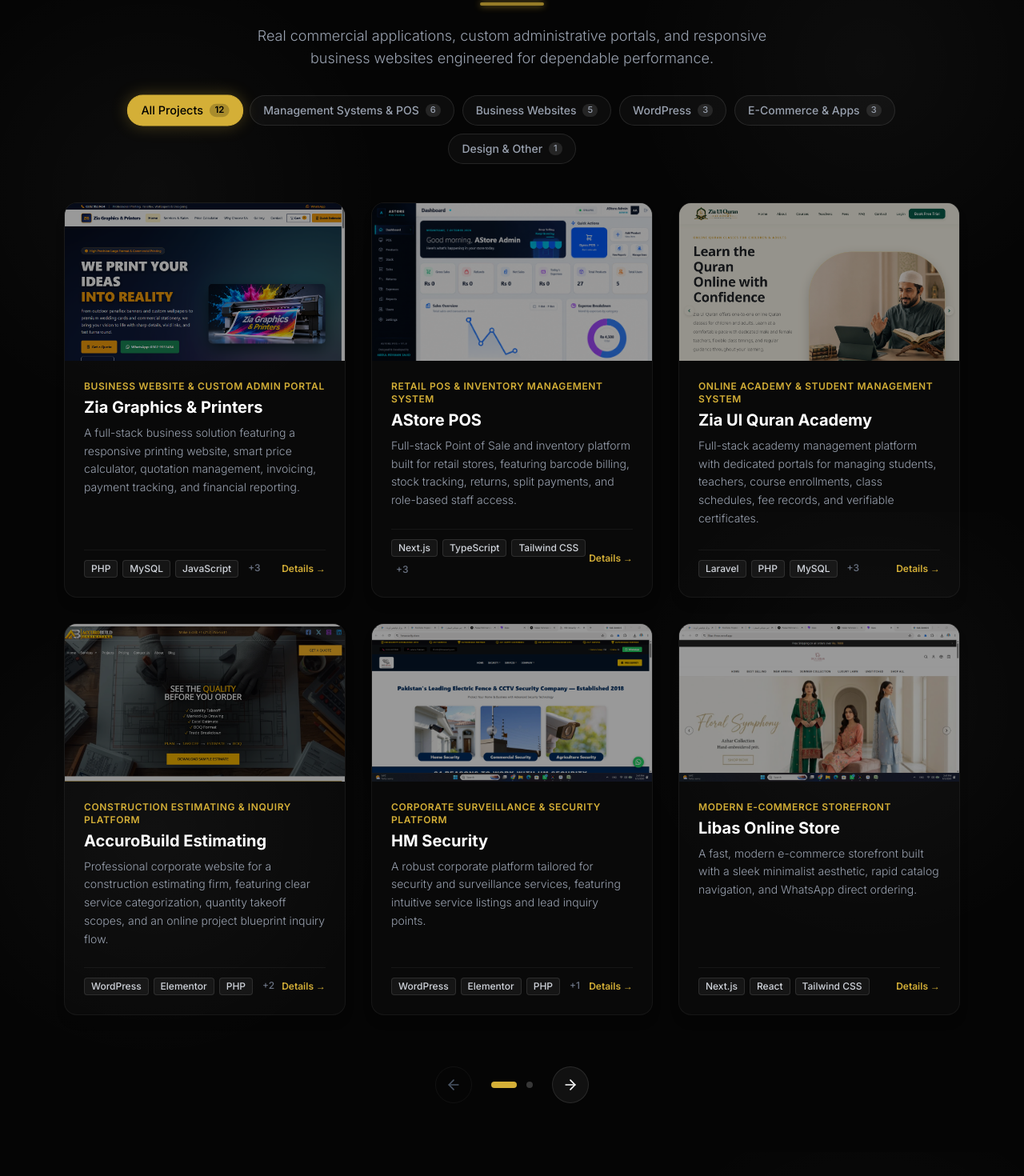
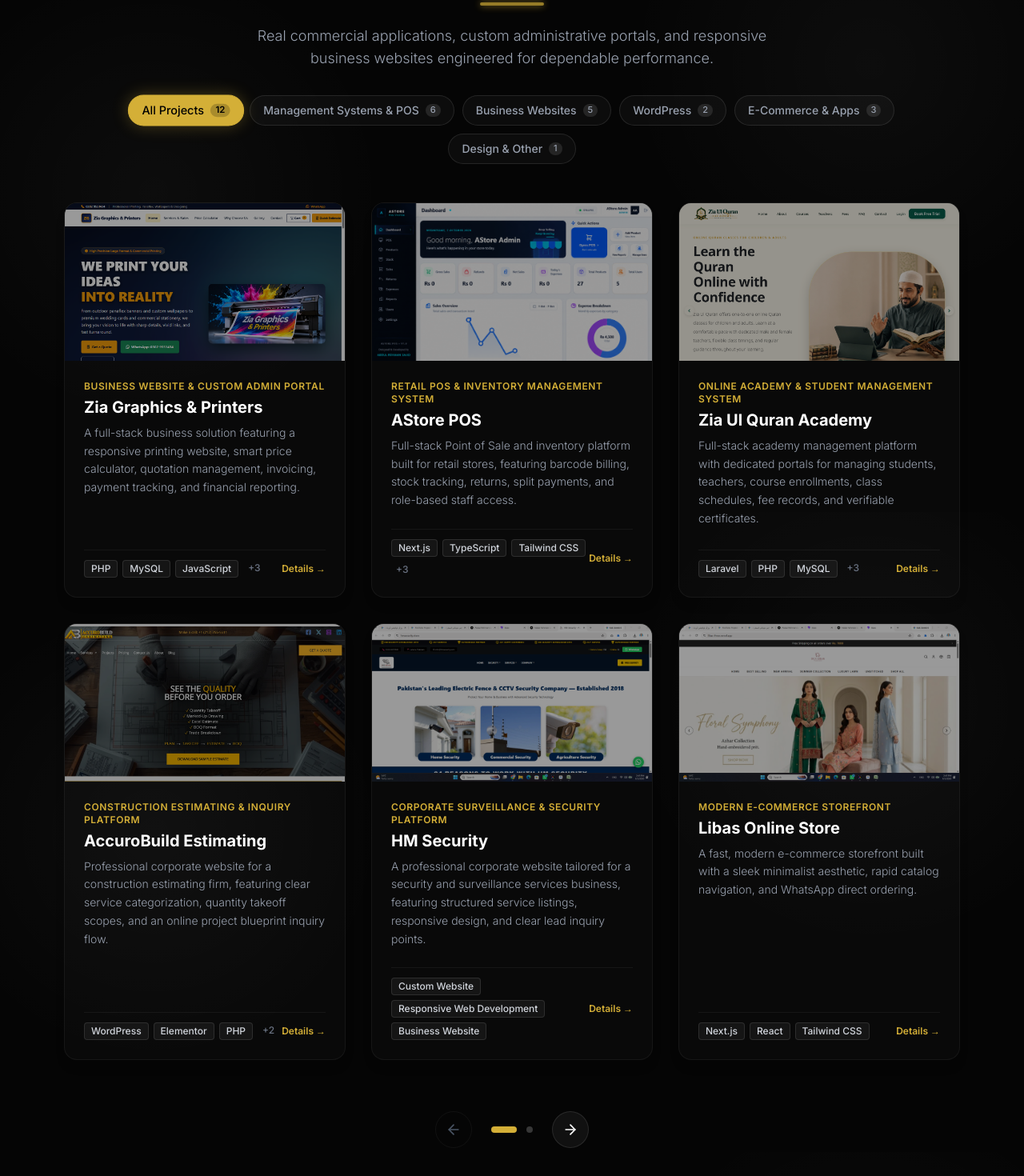
Before and after one commit to arsajid6/portfolioarsajid, a Next.js app: page / in a window 1280 px wide. Shown: the part 3360-4830 px from the top of the page at 80% size. Built offline with nearby package versions, Linux system fonts and the light colour scheme.

Commit message:
fix(portfolio): correct HM Security and add Urdu Nastaleeq extension

```diff
--- a/src/components/Projects.tsx
+++ b/src/components/Projects.tsx
@@ -160,20 +160,21 @@ const projectsData: Project[] = [
     id: "hm-security",
     title: "HM Security",
     subtitle: "Corporate Surveillance & Security Platform",
-    categories: ["Business Websites", "WordPress"],
-    description: "A robust corporate platform tailored for security and surveillance services, featuring intuitive service listings and lead inquiry points.",
-    tags: ["WordPress", "Elementor", "PHP", "MySQL"],
+    categories: ["Business Websites"],
+    description: "A professional corporate website tailored for a security and surveillance services business, featuring structured service listings, responsive design, and clear lead inquiry points.",
+    tags: ["Custom Website", "Responsive Web Development", "Business Website"],
     image: "/projects/hmsecurity.png",
     link: "https://hmsecurity.store/",
     caseStudy: {
-      overview: "A robust corporate platform tailored for security and surveillance services. It features intuitive navigation, structured security package showcases, and clear commercial service listings.",
-      solution: "Developed a professional business website focusing on performance optimizations and mobile responsiveness designed to provide a seamless user inquiry experience.",
+      overview: "HM Security is a professional corporate web presence for a security and surveillance services business. The site presents structured security service offerings, builds commercial credibility, and provides clear pathways for residential and commercial clients to make inquiries.",
+      solution: "Developed a professional, mobile-responsive business website focused on performance, clear service presentation, and a seamless client inquiry experience.",
       features: [
         "Corporate service catalog for CCTV, access control, and guard services",
         "Lead capture inquiry forms for residential and commercial security audits",
-        "Custom Elementor modules for flexible service rate updates",
-        "Responsive cross-device layout and optimized media assets"
+        "Responsive cross-device layout and optimized media assets",
+        "Clear service category navigation and commercial credibility presentation"
       ],
+      userBenefits: "Establishes an authoritative online presence for the security business, simplifies the client inquiry journey, and presents service packages clearly to prospective residential and commercial customers.",
       inquiryText: "Hi Abdul Rehman, I saw HM Security in your portfolio and would like to discuss a corporate business website."
     }
   },
@@ -221,23 +222,28 @@ const projectsData: Project[] = [
   },
   {
     id: "browser-ext",
-    title: "Custom Browser Extension",
-    subtitle: "Voice-to-Text Productivity Tool",
+    title: "Urdu Nastaleeq Font Extension",
+    subtitle: "Chrome Extension for Urdu Typography & RTL Controls",
     categories: ["E-Commerce & Apps"],
-    description: "A productivity-enhancing tool built with vanilla JavaScript and modern Web APIs to transcribe speech directly into input fields.",
-    tags: ["JavaScript", "Web APIs", "Chrome Extension"],
-    image: "/projects/extension.png",
-    link: "https://github.com/arsajid6/Voice-to-Text-Typist",
+    description: "A Chrome browser extension that gives users direct control over Urdu Nastaleeq font rendering, body and heading typography sizing, line spacing, and RTL layout settings across websites.",
+    tags: ["Chrome Extension", "Typography & Accessibility", "JavaScript"],
+    image: "/projects/urdu-nastaleeq-settings.webp",
     caseStudy: {
-      overview: "A productivity-enhancing browser extension designed to seamlessly integrate with standard web input workflows and provide voice typing assistance.",
-      solution: "Developed using vanilla JavaScript and modern Web Speech APIs to provide reliable speech-to-text functionality directly within the browser environment.",
+      overview: "The Urdu Nastaleeq Font Extension is a Chrome browser extension designed to give users direct control over how Urdu text is rendered and displayed in their browser. It addresses a common readability challenge: standard websites often load Urdu content in suboptimal fonts with inconsistent sizing and line spacing, making extended reading uncomfortable. The extension allows users to apply the Jameel Noori Nastaleeq typeface and fine-tune typography settings to suit their reading preferences.",
+      solution: "The extension provides a compact popup interface with global and per-website on/off toggles, adjustable body and heading font sizes, and body and heading line spacing controls. An Advanced Settings page adds Smart Urdu Detection, Smart RTL, and global enable settings, alongside a live typography preview panel, a diagnostics panel confirming Jameel Noori Nastaleeq font loading, and a Save Settings interface.",
       features: [
-        "Native Web Speech API integration for real-time transcription",
-        "Context menu shortcut triggers and lightweight footprint",
-        "Cross-browser manifest architecture",
-        "Zero external tracking or third-party server dependencies"
+        "Global extension on/off toggle & per-website enable/disable toggle",
+        "Adjustable body font size & heading font size sliders",
+        "Adjustable body line spacing & heading line spacing controls",
+        "Advanced Settings page with Smart Urdu Detection setting",
+        "Smart RTL setting for right-to-left layout correction",
+        "Typography preview panel for live rendering feedback",
+        "Diagnostics panel confirming Jameel Noori Nastaleeq font loading",
+        "Save Settings interface for persisting user preferences"
       ],
-      inquiryText: "Hi Abdul Rehman, I saw your Browser Extension project in your portfolio and would like to discuss custom browser tools."
+      notice: "Interface features shown are based on the owner-supplied extension screenshots. No public repository or Chrome Web Store listing is available at this stage.",
+      userBenefits: "Gives Urdu readers the ability to improve font quality, adjust text sizing, and correct RTL layout issues across any website in Chrome — directly from a convenient popup without modifying the site itself.",
+      inquiryText: "Hi Abdul Rehman, I saw your Urdu Nastaleeq Font Extension in your portfolio and would like to discuss a custom browser extension or typography tool."
     }
   },
   {
@@ -586,6 +592,35 @@ export default function Projects() {
 
                 <div className="overflow-y-auto flex-1 rounded-b-2xl">
                   {/* Hero Image */}
+                  {selectedProject.id === "browser-ext" ? (
+                    <div className="w-full bg-[#0d0d0d] border-b border-white/5">
+                      {/* Screenshot gallery: popup (portrait) + settings (wide) */}
+                      <div className="flex flex-col sm:flex-row gap-3 p-4 sm:p-5 items-stretch">
+                        {/* Popup screenshot — natural portrait proportions */}
+                        <div className="flex-shrink-0 mx-auto sm:mx-0 w-[180px] sm:w-[200px] rounded-xl overflow-hidden border border-white/10 shadow-lg bg-white self-start">
+                          <Image
+                            src="/projects/urdu-nastaleeq-popup.webp"
+                            alt="Urdu Nastaleeq Chrome extension popup — on/off toggles, Body Size, Heading Size, Body Spacing and Heading Spacing sliders, Advanced Settings button"
+                            width={368}
+                            height={617}
+                            className="w-full h-auto"
+                            style={{ display: 'block' }}
+                          />
+                        </div>
+                        {/* Advanced Settings screenshot — wide, fills remaining space */}
+                        <div className="flex-1 min-w-0 rounded-xl overflow-hidden border border-white/10 shadow-lg bg-white">
+                          <Image
+                            src="/projects/urdu-nastaleeq-settings.webp"
+                            alt="Urdu Nastaleeq Advanced Settings — General, Font Sizes, Line Heights, Preview, Diagnostics showing Jameel Noori Nastaleeq loaded, Save Settings"
+                            width={1921}
+                            height={1511}
+                            className="w-full h-auto"
+                            style={{ display: 'block' }}
+                          />
+                        </div>
+                      </div>
+                    </div>
+                  ) : (
                     <div className="w-full h-48 sm:h-64 lg:h-72 relative bg-black/50">
                       <Image
                         src={selectedProject.image}
@@ -595,9 +630,10 @@ export default function Projects() {
                       />
                       <div className="absolute inset-0 bg-gradient-to-t from-[#0a0a0a] via-[#0a0a0a]/30 to-transparent"></div>
                     </div>
+                  )}
 
                   {/* Content */}
-                  <div className="p-6 sm:p-10 -mt-16 relative z-10 space-y-8">
+                  <div className={`p-6 sm:p-10 relative z-10 space-y-8 ${selectedProject.id === "browser-ext" ? "mt-0" : "-mt-16"}`}>
                     <div>
                       {selectedProject.subtitle && (
                         <p className="text-xs sm:text-sm uppercase tracking-wider text-[#d4af37] font-semibold mb-2">{selectedProject.subtitle}</p>
--- a/src/components/Services.tsx
+++ b/src/components/Services.tsx
@@ -106,7 +106,7 @@ const services: Service[] = [
     ],
     proof: [
       { label: "AccuroBuild Estimating", href: "/#projects" },
-      { label: "HM Security", href: "/#projects" }
+      { label: "Papergenerator", href: "/#projects" }
     ],
     icon: Globe,
     whatsappMsg: "Hi Abdul Rehman, I visited your portfolio and would like to discuss a WordPress & Elementor website."
```
Also changed, not shown: public/projects/urdu-nastaleeq-popup.webp (added), public/projects/urdu-nastaleeq-settings.webp (added). Lines whose indentation alone changed are shown as unchanged.
